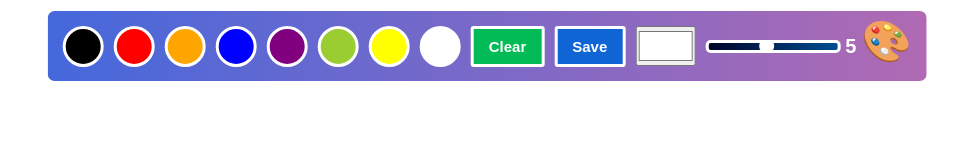
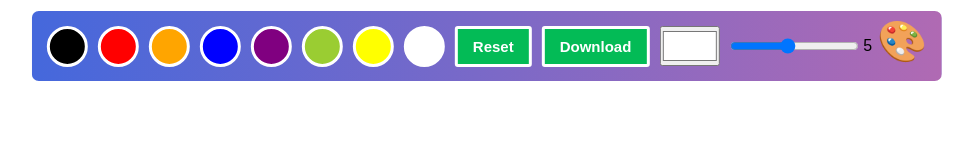
Before and after one commit to ansh3108/drawing-app, a plain HTML site: page index.html in a window 1280 px wide. Shown: the whole page, without its empty margins (153-1126 px from the left). Drawn offline with Linux system fonts and the light colour scheme.

Commit message:
Update index.html

```diff
--- a/index.html
+++ b/index.html
@@ -2,19 +2,20 @@
 <html lang="en">
 <head>
 
+
     <meta charset="UTF-8">
     <meta http-equiv="X-UA-Compatible" content="IE=edge">
     <meta name="viewport" content="width=device-width, initial-scale=1.0">
-    <title>Artistic Canvas 🎨</title>
+    <title>Art Pad</title>
     <link rel="stylesheet" href="style.css">
     <script src="script.js" defer></script>
 
+
 </head>
+<body>
 
 
-<body>
-
-    <canvas id="canvas"></canvas>
+    <canvas id="artboard"></canvas>
     <div class="toolbar">
         <div class="color" data-color="#000"></div>
         <div class="color" data-color="red"></div>
@@ -24,15 +25,14 @@
         <div class="color" data-color="yellowgreen"></div>
         <div class="color" data-color="yellow"></div>
         <div class="color" data-color="#fff"></div>
-        <button class="clear">Clear</button>
-        <button class="save">Save</button>
-        <input type="color" id="favcolor" value="#FFFFFF">
-        <input type="range" name="sizeInputName" id="sizeInputId" value="5" min="1" max="10" oninput="sizeOutputId.value = sizeInputId.value">
-        <output id="sizeOutputId">5</output>
+        <button class="reset">Reset</button>
+        <button class="download">Download</button>
+        <input type="color" id="colorPicker" value="#FFFFFF">
+        <input type="range" id="brushSize" value="5" min="1" max="10" oninput="brushOutput.value = brushSize.value">
+        <output id="brushOutput">5</output>
         <div class="emoji">🎨</div>
     </div>
 
+
 </body>
-
-
 </html>
```
